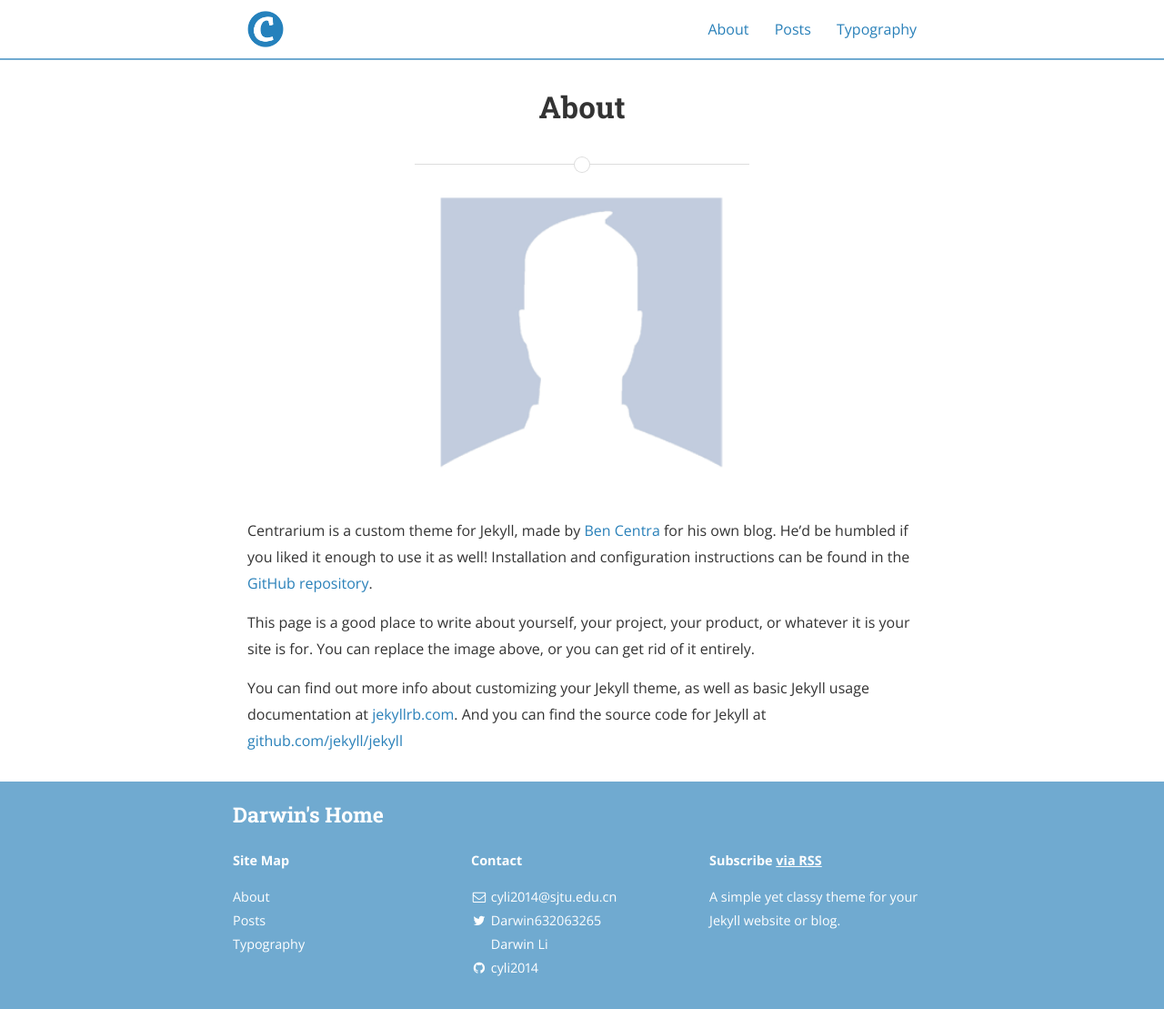
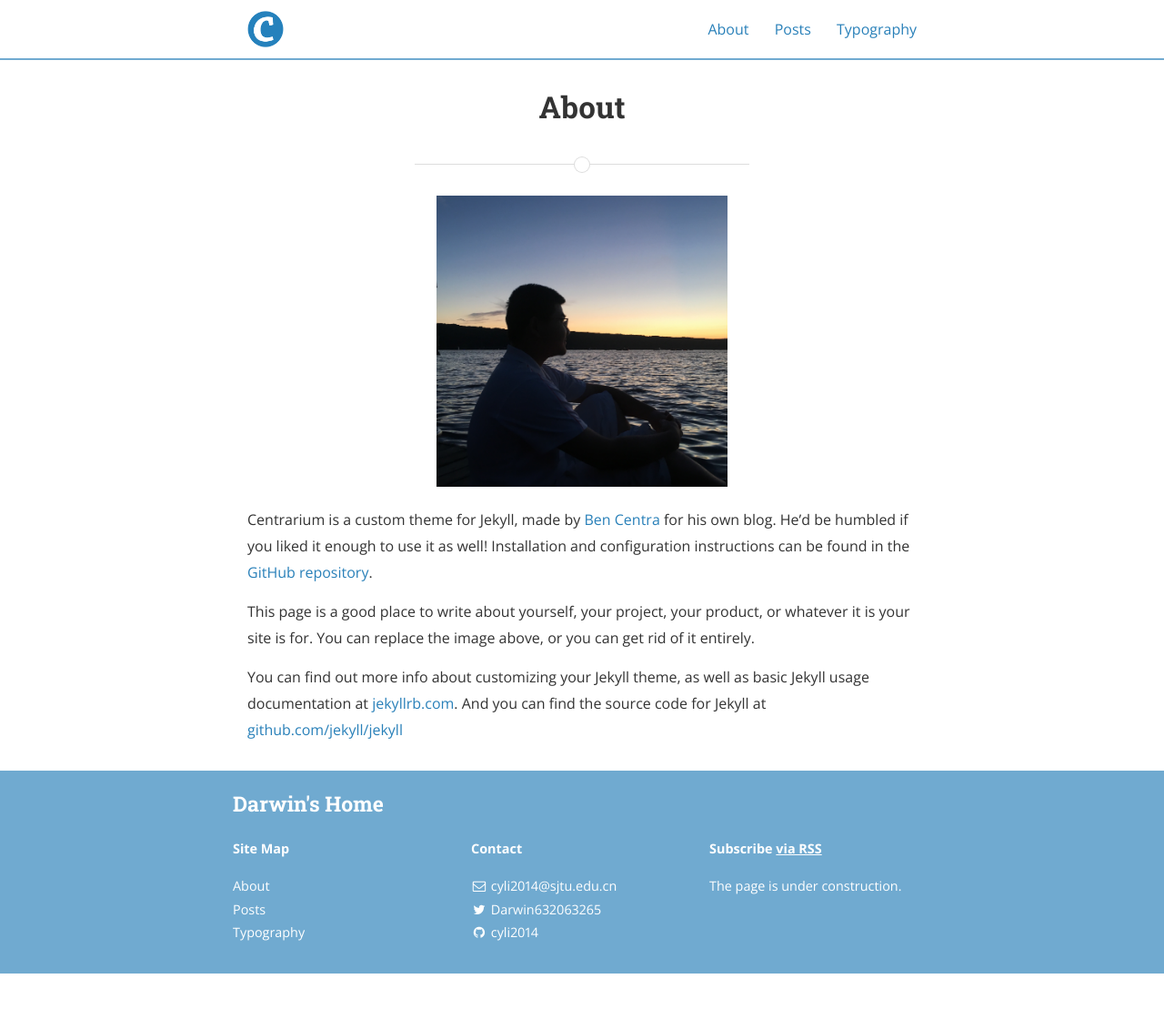
Before and after one commit to cyli2014/cyli2014.github.io, a Jekyll site: the page built from about.md, in a window 1280 px wide. Shown: the whole page at 91% size. Built offline with Jekyll 4.4.1, drawn with Linux system fonts in a browser that asks for light colours; nearby versions of some CDN libraries; after the commit the page ends 1070 px from its top, so only the background shows below that.

Commit message:
Edit about page.

```diff
--- a/_config.yml
+++ b/_config.yml
@@ -14,7 +14,7 @@
 email: cyli2014@sjtu.edu.cn
 name: Darwin Li
 description: >
-  A simple yet classy theme for your Jekyll website or blog.
+  The page is under construction.
 # Base URL of site (i.e. /blog). It should always start with a slash,
 # and never end with a slash. Set it to a blank value if hosting at the
 # root of your server.
@@ -82,13 +82,6 @@
     username: thebencentra
     url:
     desc: Friend me on Facebook
-    share: true
-
-  - name: Zhihu
-    icon: zhihu
-    username: Darwin Li
-    url: https://www.zhihu.com/people/darwin-lee-75
-    desc: Follow me on Zhihu
     share: true
 
   - name: GitHub
--- a/about.md
+++ b/about.md
@@ -4,7 +4,7 @@
 permalink: /about/
 ---
 
-<img src="{{ site.baseurl }}/assets/profile-placeholder.gif" title="Profile Picture" class="profile">
+<img src="{{ site.baseurl }}/assets/profile-placeholder.jpg" title="Profile Picture" class="profile">
 
 Centrarium is a custom theme for Jekyll, made by [Ben Centra][bencentra] for his own blog. He'd be humbled if you liked it enough to use it as well! Installation and configuration instructions can be found in the [GitHub repository](https://github.com/bencentra/centrarium).
 
```
Also changed, not shown: assets/profile-placeholder.jpg (added).
